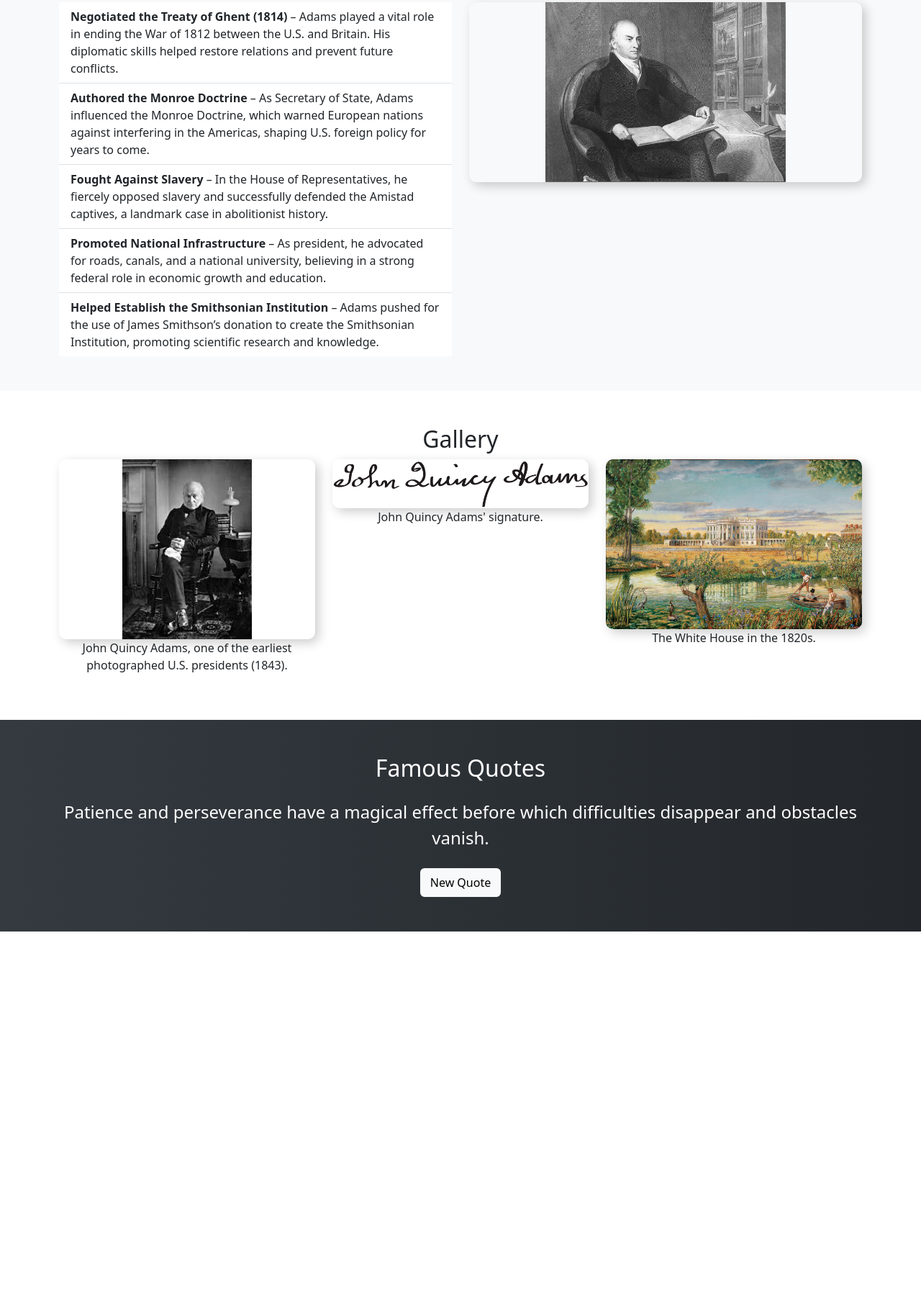
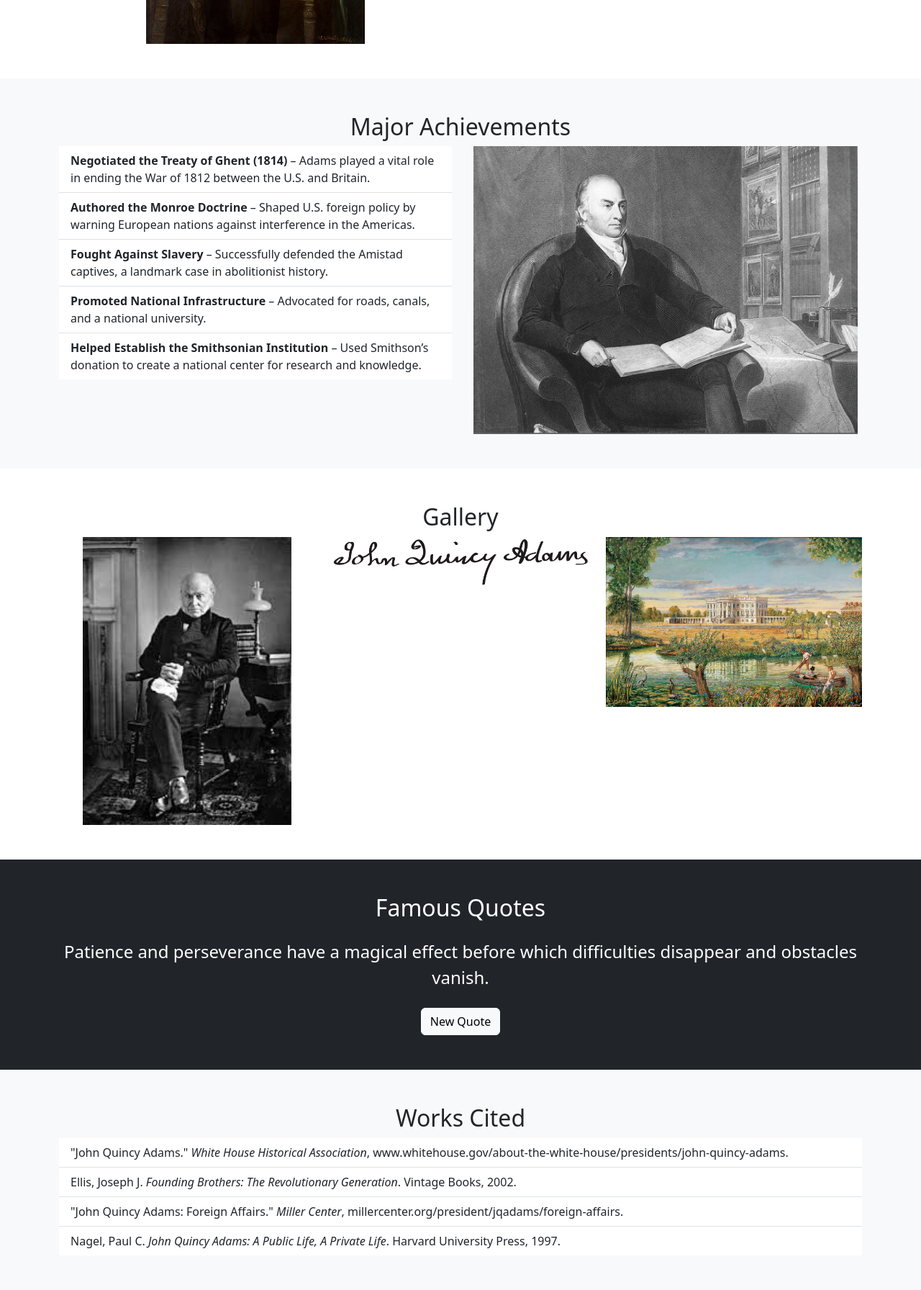
Before and after one commit to rangerfan22916/president-monthly, a plain HTML site: page index.html in a window 1280 px wide. Shown: the part 793-2585 px from the top of the page at 72% size. Before the commit the page ends 2087 px from the top, so only its background shows below. Drawn offline with nearby package versions, Linux system fonts and the light colour scheme.

Commit message:
added work cited

```diff
--- a/index.html
+++ b/index.html
@@ -11,8 +11,8 @@
 
 <body>
 
-    <!-- Navbar -->
-    <nav class="navbar navbar-expand-lg navbar-dark bg-dark">
+    <!-- Sticky Navbar -->
+    <nav class="navbar navbar-expand-lg navbar-dark bg-dark fixed-top">
         <div class="container">
             <a class="navbar-brand" href="#">John Quincy Adams</a>
             <button class="navbar-toggler" type="button" data-bs-toggle="collapse" data-bs-target="#navbarNav">
@@ -63,28 +63,23 @@
                     <ul class="list-group list-group-flush text-start">
                         <li class="list-group-item achievement" data-img="imgs/ghent.jpg">
                             <strong>Negotiated the Treaty of Ghent (1814)</strong> – Adams played a vital role in ending
-                            the War of 1812 between the U.S. and Britain. His diplomatic skills helped restore relations
-                            and prevent future conflicts.
+                            the War of 1812 between the U.S. and Britain.
                         </li>
                         <li class="list-group-item achievement" data-img="imgs/monroe-doctrine.jpg">
-                            <strong>Authored the Monroe Doctrine</strong> – As Secretary of State, Adams influenced the
-                            Monroe Doctrine, which warned European nations against interfering in the Americas, shaping
-                            U.S. foreign policy for years to come.
+                            <strong>Authored the Monroe Doctrine</strong> – Shaped U.S. foreign policy by warning
+                            European nations against interference in the Americas.
                         </li>
                         <li class="list-group-item achievement" data-img="imgs/slavery.jpg">
-                            <strong>Fought Against Slavery</strong> – In the House of Representatives, he fiercely
-                            opposed slavery and successfully defended the Amistad captives, a landmark case in
-                            abolitionist history.
+                            <strong>Fought Against Slavery</strong> – Successfully defended the Amistad captives, a
+                            landmark case in abolitionist history.
                         </li>
                         <li class="list-group-item achievement" data-img="imgs/infrastructure.jpg">
-                            <strong>Promoted National Infrastructure</strong> – As president, he advocated for roads,
-                            canals, and a national university, believing in a strong federal role in economic growth and
-                            education.
+                            <strong>Promoted National Infrastructure</strong> – Advocated for roads, canals, and a
+                            national university.
                         </li>
                         <li class="list-group-item achievement" data-img="imgs/smithsonian.jpg">
-                            <strong>Helped Establish the Smithsonian Institution</strong> – Adams pushed for the use of
-                            James Smithson’s donation to create the Smithsonian Institution, promoting scientific
-                            research and knowledge.
+                            <strong>Helped Establish the Smithsonian Institution</strong> – Used Smithson’s donation to
+                            create a national center for research and knowledge.
                         </li>
                     </ul>
                 </div>
@@ -102,16 +97,13 @@
         <div class="row text-center">
             <div class="col-md-4">
                 <img src="imgs/picture.jpg" class="styled-img uniform-img img-fluid" alt="Adams in 1843">
-                <p>John Quincy Adams, one of the earliest photographed U.S. presidents (1843).</p>
             </div>
             <div class="col-md-4">
                 <img src="imgs/signature.png" class="styled-img uniform-img img-fluid" alt="Adams' Signature">
-                <p>John Quincy Adams' signature.</p>
             </div>
             <div class="col-md-4">
                 <img src="imgs/oldwhitehouse.jpg" class="styled-img uniform-img img-fluid"
-                    alt="White House during Adams' presidency">
-                <p>The White House in the 1820s.</p>
+                    alt="White House in the 1820s">
             </div>
         </div>
     </section>
@@ -125,7 +117,25 @@
         </div>
     </section>
 
+    <!-- Works Cited Section -->
+    <section id="works-cited" class="bg-light py-5">
+        <div class="container">
+            <h2 class="text-center">Works Cited</h2>
+            <ul class="list-group list-group-flush">
+                <li class="list-group-item">"John Quincy Adams." <em>White House Historical Association</em>,
+                    www.whitehouse.gov/about-the-white-house/presidents/john-quincy-adams.</li>
+                <li class="list-group-item">Ellis, Joseph J. <em>Founding Brothers: The Revolutionary Generation</em>.
+                    Vintage Books, 2002.</li>
+                <li class="list-group-item">"John Quincy Adams: Foreign Affairs." <em>Miller Center</em>,
+                    millercenter.org/president/jqadams/foreign-affairs.</li>
+                <li class="list-group-item">Nagel, Paul C. <em>John Quincy Adams: A Public Life, A Private Life</em>.
+                    Harvard University Press, 1997.</li>
+            </ul>
+        </div>
+    </section>
+
     <script src="script.js"></script>
+
 </body>
 
 </html>
--- a/script.js
+++ b/script.js
@@ -1,17 +1,16 @@
-document.addEventListener("DOMContentLoaded", function () {
+document.addEventListener("DOMContentLoaded", () => {
   const achievements = document.querySelectorAll(".achievement");
   const image = document.getElementById("achievement-img");
-  const caption = document.getElementById("achievement-caption");
 
-  // Set default image and caption on page load
-  image.src = "imgs/presidency.jpg";
+  // Ensure default image loads properly
+  if (image) image.src = "imgs/presidency.jpg";
 
   achievements.forEach((achievement) => {
-    achievement.addEventListener("mouseover", function () {
-      image.src = this.getAttribute("data-img");
+    achievement.addEventListener("mouseover", () => {
+      image.src = achievement.getAttribute("data-img");
     });
 
-    achievement.addEventListener("mouseleave", function () {
+    achievement.addEventListener("mouseleave", () => {
       image.src = "imgs/presidency.jpg";
     });
   });
@@ -22,10 +21,18 @@ document.addEventListener("DOMContentLoaded", function () {
     "If your actions inspire others to dream more, learn more, do more and become more, you are a leader.",
   ];
 
+  const quoteElement = document.getElementById("quote");
+
   function generateQuote() {
-    document.getElementById("quote").textContent =
-      quotes[Math.floor(Math.random() * quotes.length)];
+    if (quoteElement) {
+      quoteElement.textContent =
+        quotes[Math.floor(Math.random() * quotes.length)];
+    }
   }
 
+  // Generate a quote on page load
   generateQuote();
+
+  const quoteButton = document.querySelector(".btn-light");
+  if (quoteButton) quoteButton.addEventListener("click", generateQuote);
 });
--- a/style.css
+++ b/style.css
@@ -1,57 +1,31 @@
-/* General Image Styling */
-.styled-img {
+/* Sticky Navbar */
+.navbar {
+    position: sticky;
+    top: 0;
     width: 100%;
-    max-height: 250px;
-    object-fit: contain;
-    border-radius: 10px;
-    box-shadow: 5px 5px 15px rgba(0, 0, 0, 0.2);
+    z-index: 1000;
+    backdrop-filter: blur(10px);
 }
 
-/* Ensures uniform image sizes in the Gallery and Achievements sections */
-.uniform-img {
+/* Remove white backgrounds */
+img {
+    background: transparent;
+}
+
+/* Increase Image Size */
+.styled-img, .uniform-img {
     width: 100%;
-    max-height: 250px;
+    max-height: 400px; /* Bigger images */
     object-fit: contain;
 }
 
-/* Hero Section */
+/* Fix Hero Text Contrast */
 .hero {
     background: url('imgs/whitehouse.jpg') no-repeat center center/cover;
-    height: 300px;
+    height: 350px;
     display: flex;
     align-items: center;
     justify-content: center;
     color: white;
-    text-align: center;
-    font-size: 2rem;
-    font-weight: bold;
+    text-shadow: 2px 2px 5px rgba(0, 0, 0, 0.7);
 }
-
-
-/* Quotes Section */
-#quotes {
-    background: linear-gradient(to right, #343a40, #23272b);
-}
-
-/* Button Styling */
-.btn-light {
-    background-color: #f8f9fa;
-    color: #000;
-    border: 2px solid #f8f9fa;
-    transition: 0.3s;
-}
-
-.btn-light:hover {
-    background-color: #ffffff;
-    color: #000;
-    border-color: #dcdcdc;
-}
-img {
-    width: 100%;
-    max-width: 500px;
-    height: auto;
-    display: block;
-    object-fit: cover;
-    border-radius: 8px;
-    background: none;
-  }
```
